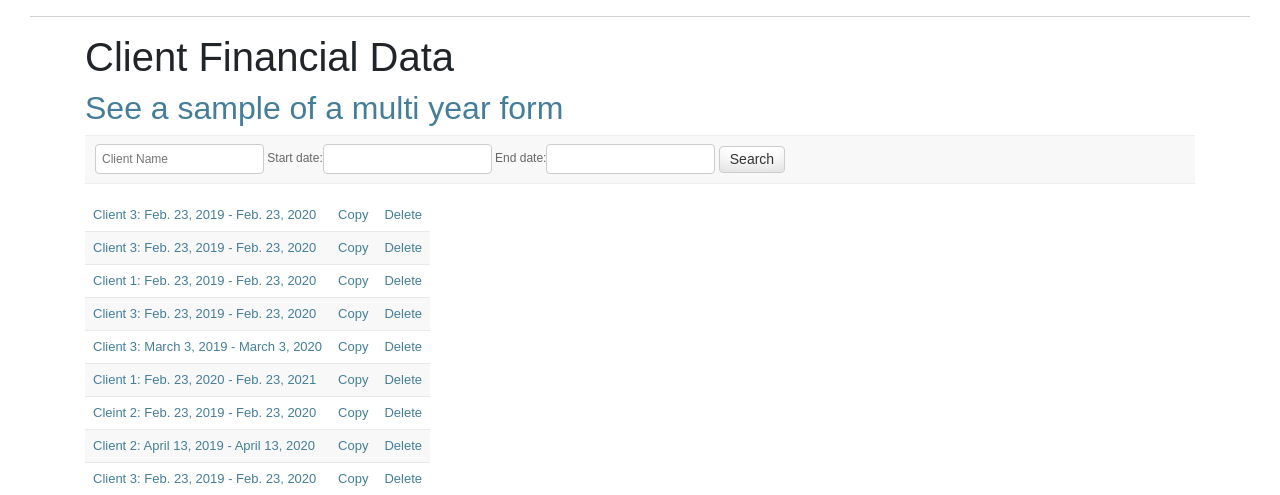
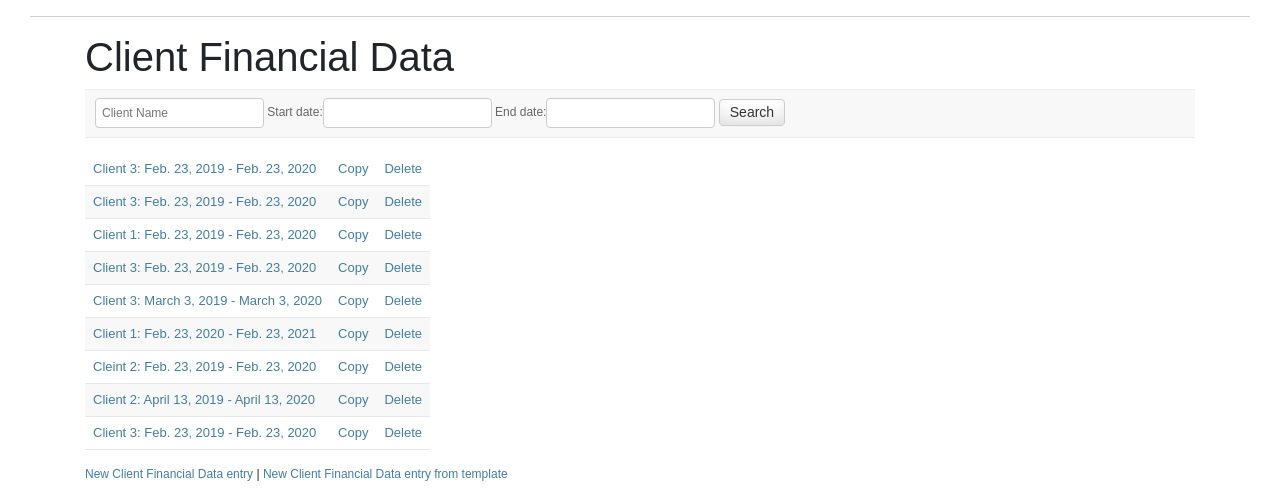
Before and after one commit to cs4p/remedy, a Django app: page / in a window 1280 px wide. Shown: the part 79-574 px from the top of the page. Run offline with Django 3.2, Linux system fonts and the light colour scheme; a user stored in the database is signed in; data comes from the database, SQL or seed files in the repository; parts of the project's set-up code (start-up, migrations or seed data) failed here and were passed over; some libraries are stand-ins or nearby versions.

Commit message:
removed link to sample form

```diff
--- a/cfd/templates/cfd_list.html
+++ b/cfd/templates/cfd_list.html
@@ -3,8 +3,6 @@
 {% block main %}
     <div class="container">
         <h1>Client Financial Data</h1>
-        <h2><a href="{% url "cfd:cfd_new_multi" %}">See a sample of a multi year form</a></h2>
-
         <div class="search-bar">
           <form method="POST"> {% csrf_token %}
             {{ form }}
```
